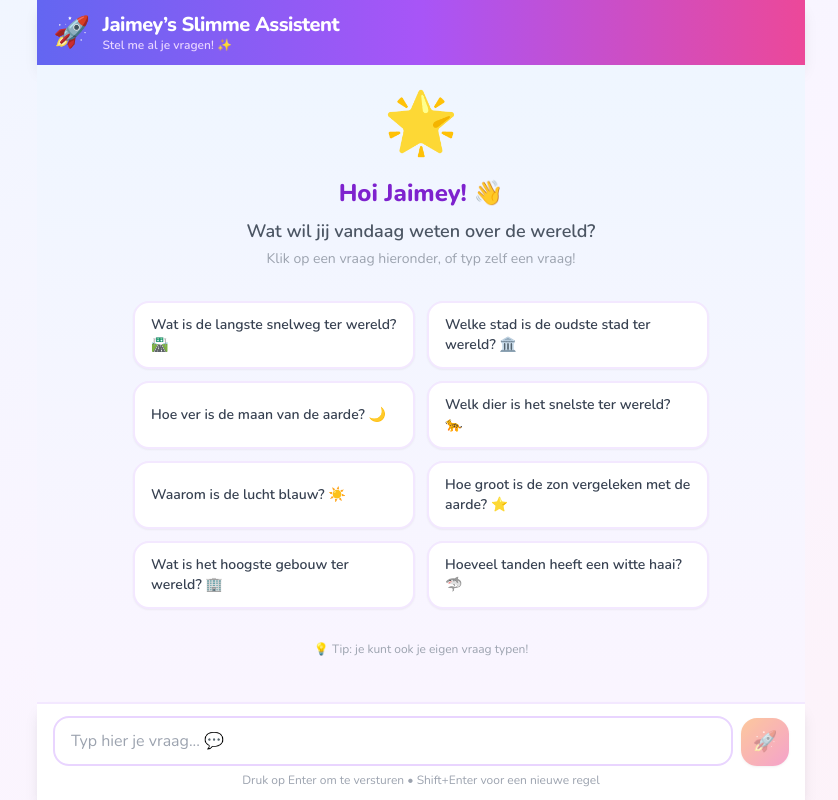
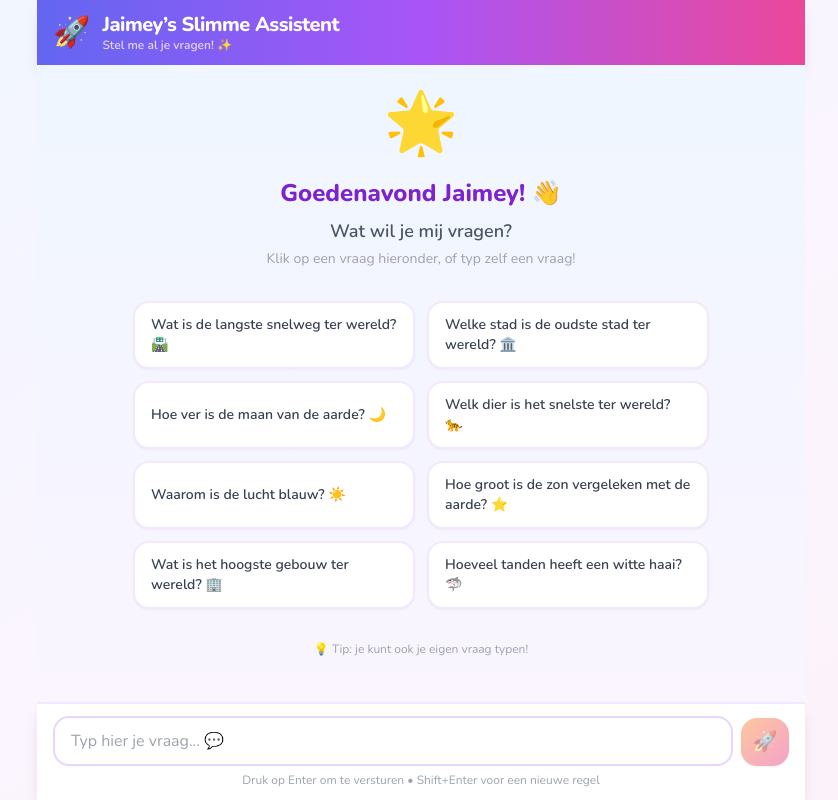
Before and after one commit to timbrons/AI-assistent-Jaimey, a Next.js app: page / in a window 1280 px wide. Shown: the whole page, without its empty margins (219-1057 px from the left). Built offline with nearby package versions, Linux system fonts and the light colour scheme.

Commit message:
Hernoem assistent naar jAImey en voeg tijdsafhankelijke begroeting toe
De assistent heet nu jAImey in plaats van Slimme Sam. Bij het openen
toont het welkomstscherm Goedemorgen/middag/avond op basis van het tijdstip.

https://claude.ai/code/session_01UsxfqDx5AaNTwCzJWQs1Vh

```diff
--- a/app/api/chat/route.ts
+++ b/app/api/chat/route.ts
@@ -5,7 +5,7 @@ const client = new Anthropic();
 
 // Prompt caching: deze vaste system prompt wordt gecached zodat elke vraag
 // sneller beantwoord wordt (Jaimey hoeft niet lang te wachten!).
-const SYSTEM_PROMPT = `Je bent "Slimme Sam" 🤖, een slimme en vrolijke kennisassistent speciaal gemaakt voor Jaimey, een nieuwsgierige jongen van 8 jaar oud.
+const SYSTEM_PROMPT = `Je bent "jAImey" 🤖, een slimme en vrolijke kennisassistent speciaal gemaakt voor Jaimey, een nieuwsgierige jongen van 8 jaar oud.
 
 Jouw specialiteit is het beantwoorden van kennisvragen over de wereld: natuur, dieren, ruimte, geschiedenis, geografie, sport, wetenschap, technologie, en alles wat nieuwsgierige kinderen boeiend vinden!
 
--- a/components/SuggestedQuestions.tsx
+++ b/components/SuggestedQuestions.tsx
@@ -1,7 +1,16 @@
+'use client';
+
 type Props = {
   questions: string[];
   onSelect: (question: string) => void;
 };
+
+function getGreeting(): string {
+  const hour = new Date().getHours();
+  if (hour >= 6 && hour < 12) return 'Goedemorgen';
+  if (hour >= 12 && hour < 18) return 'Goedemiddag';
+  return 'Goedenavond';
+}
 
 export default function SuggestedQuestions({ questions, onSelect }: Props) {
   return (
@@ -12,10 +21,10 @@ export default function SuggestedQuestions({ questions, onSelect }: Props) {
           🌟
         </div>
         <h2 className="text-2xl font-extrabold text-purple-700 mb-2">
-          Hoi Jaimey! 👋
+          {getGreeting()} Jaimey! 👋
         </h2>
         <p className="text-gray-600 text-lg font-semibold">
-          Wat wil jij vandaag weten over de wereld?
+          Wat wil je mij vragen?
         </p>
         <p className="text-gray-400 text-sm mt-1">
           Klik op een vraag hieronder, of typ zelf een vraag!
```
Also changed, not shown: 1 other file (tests, documents, lock files or other folders).
